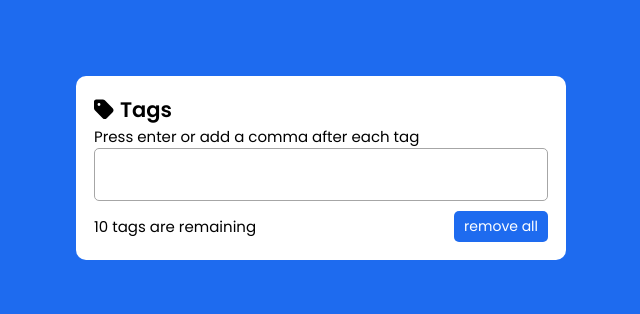
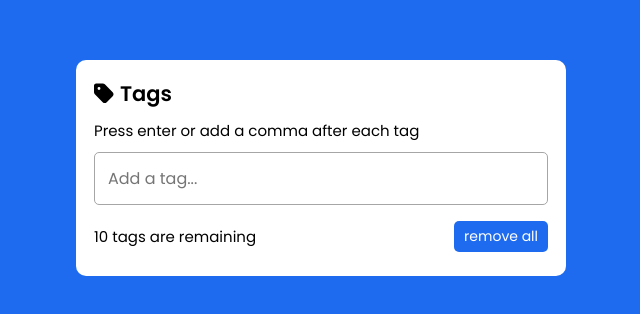
Before and after one commit to aghadavid/mini-project, a plain HTML site: page tags-input/index.html in a window 1280 px wide. Shown: the part 232-546 px from the top of the page, without its empty margins (319-959 px from the left). Drawn offline with Linux system fonts and the light colour scheme.

Commit message:
add another mini project

```diff
--- a/tags-input/index.html
+++ b/tags-input/index.html
@@ -20,8 +20,7 @@
         <p>Press enter or add a comma after each tag</p>
 
             <ul>
-
-                <input type="text">
+                <input placeholder="Add a tag..." type="text">
             </ul>
 
         <div class="details">
--- a/tags-input/style.css
+++ b/tags-input/style.css
@@ -39,6 +39,7 @@ body {
 
 .content p {
     font-size: 15px;
+    margin: 10px 0;
 }
 
 .content ul {
```
